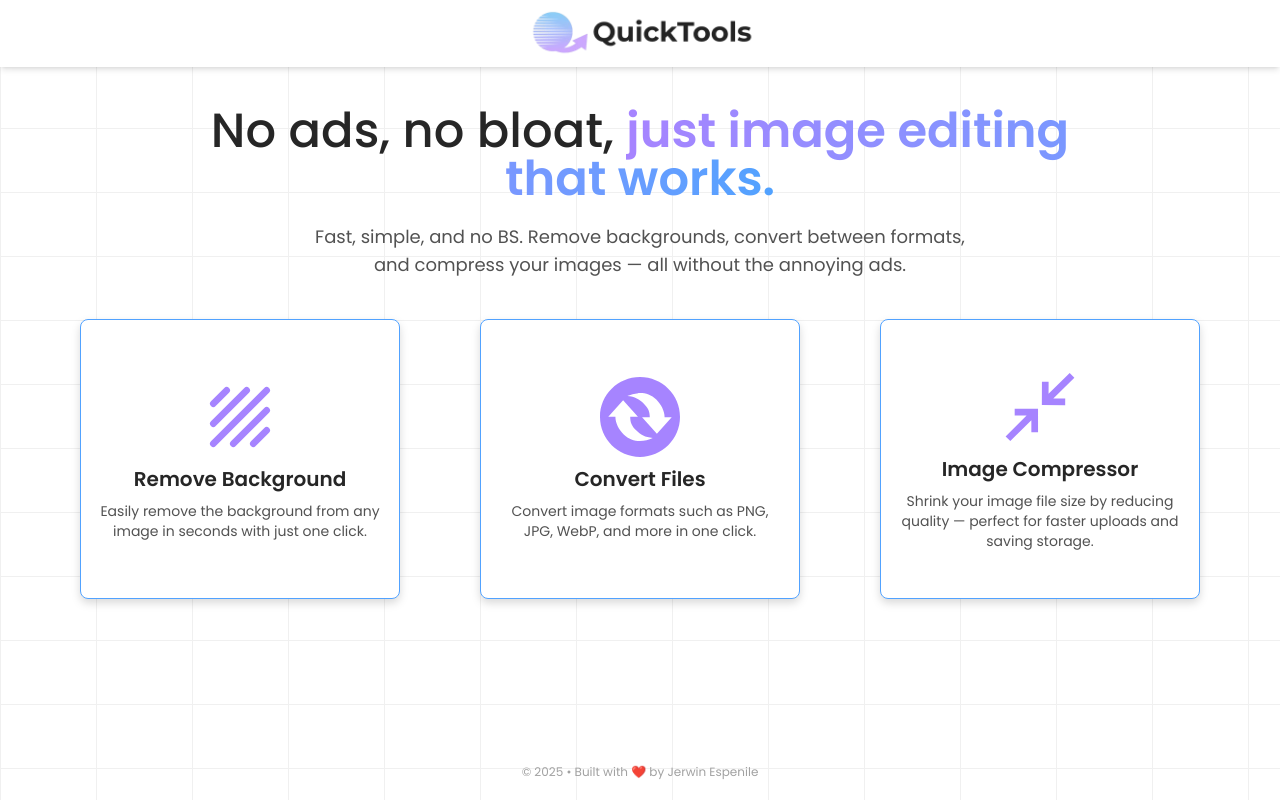
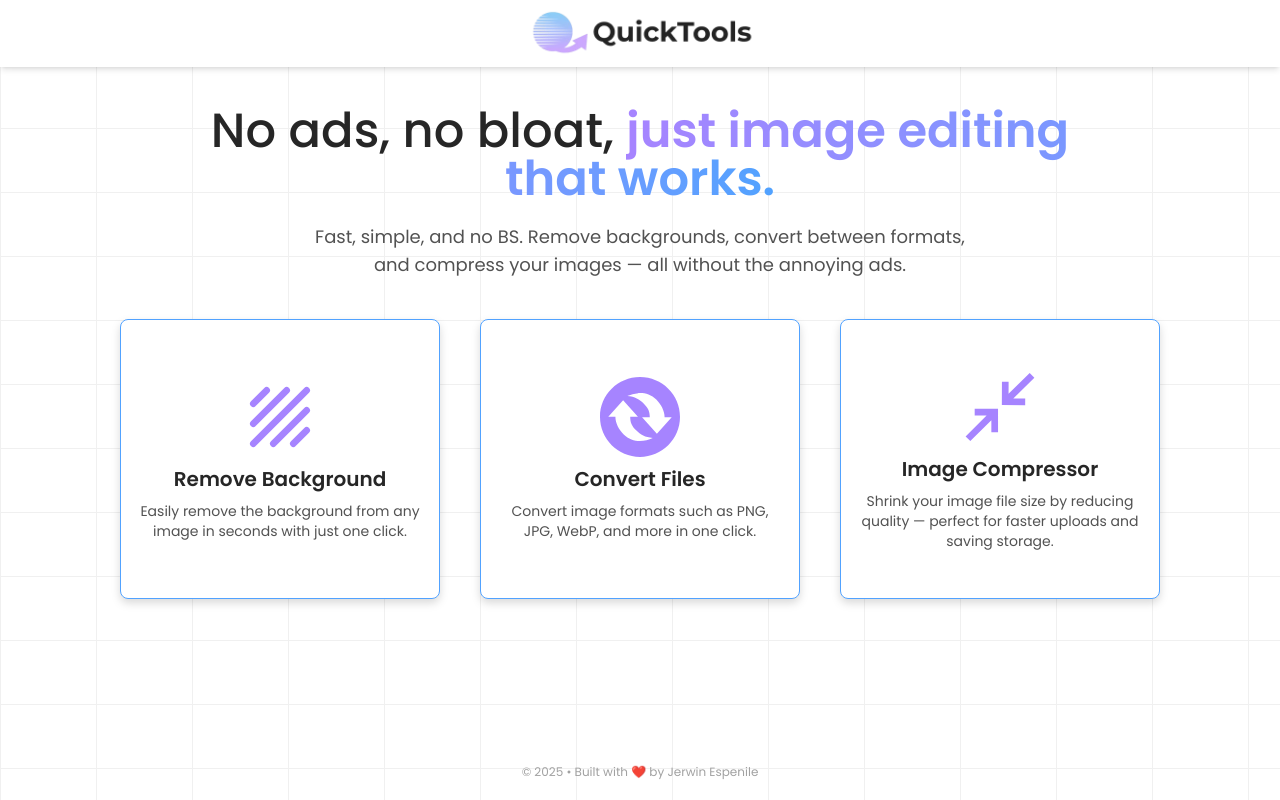
Before and after one commit to jrjrspnl/QuickTools, a React (Vite) app: page / in a window 1280 px wide. Built offline with nearby package versions, Linux system fonts and the light colour scheme; no server answers.

Commit message:
Adjust gap between cards

```diff
--- a/src/components/Cards.jsx
+++ b/src/components/Cards.jsx
@@ -5,7 +5,7 @@ import { Link } from "react-router-dom";
 const Cards = () => {
   return (
     <div className="flex justify-center">
-      <div className="grid grid-cols-1 md:grid-cols-2 lg:grid-cols-3 cursor-pointer gap-20">
+      <div className="grid grid-cols-1 md:grid-cols-2 lg:grid-cols-3 cursor-pointer gap-10">
         {CardsContent.map((content) => (
           <Link to={content.route} key={content.id}>
             <div
```
